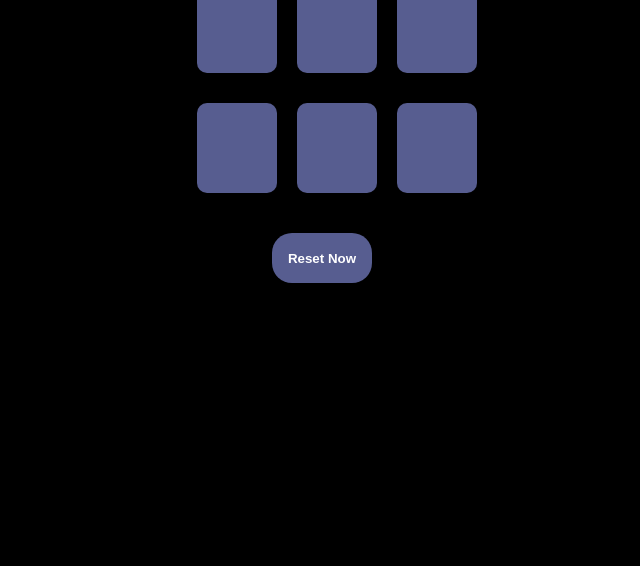
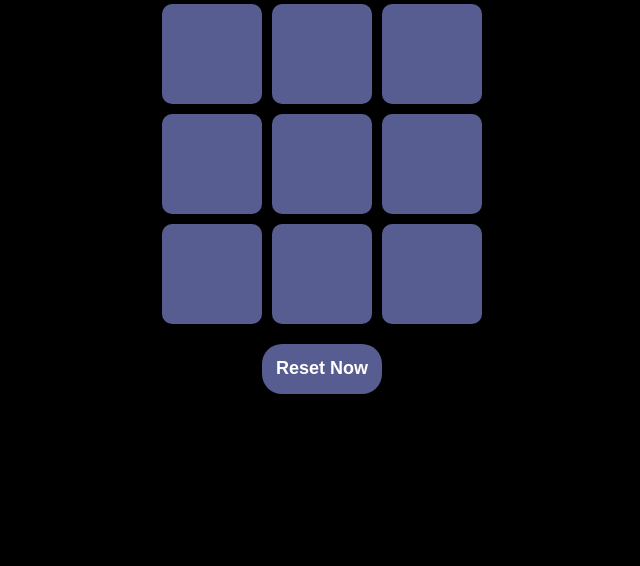
Before and after one commit to SinghJi2002/PRODIGY_WD_03, a plain HTML site: page index.html in a window 1280 px wide. Shown: the part 234-800 px from the top of the page, without its empty margins (318-958 px from the left). Drawn offline with Linux system fonts and the light colour scheme.

Commit message:
first commit

```diff
--- a/style.css
+++ b/style.css
@@ -1,183 +1,95 @@
-*{
-    padding:0;
+* {
+    padding: 0;
     margin: 0;
     outline: none;
+    box-sizing: border-box;
 }
-body{
+
+body {
     background-color: black;
+    display: flex;
+    flex-direction: column;
+    align-items: center;
+    justify-content: center;
+    height: 100vh;
+    text-align: center;
 }
-.title{
-    font-size: 50px;
+
+.title {
+    font-size: 40px;
     color: white;
     font-family: 'Courier New', Courier, monospace;
-    text-align: center;
-    margin-bottom: 40px;
+    margin-bottom: 20px;
 }
-.main-game{
+
+/* Adjust grid layout for responsiveness */
+.main-game {
     display: grid;
-    flex: 1fr 1fr 1fr;
-    column-gap: 50px;
-    row-gap: 30px;
-    grid-template-columns: 50px 50px 50px;
+    grid-template-columns: repeat(3, minmax(80px, 1fr));
+    gap: 10px;
     justify-content: center;
+    align-items: center;
+    width: 90%;
+    max-width: 320px;
 }
-.button1{
-    height: 90px;
-    width: 80px;
+
+.main-game button {
+    width: 100%;
+    aspect-ratio: 1; /* Ensures square buttons */
     border-radius: 10px;
     border: none;
     background-color: rgb(87, 93, 144);
     color: white;
+    font-size: 24px;
     text-align: center;
     vertical-align: middle;
-    font-size: 30px;
+    transition: 0.3s;
 }
-.button1:hover{
+
+.main-game button:hover {
     cursor: pointer;
     opacity: 0.8;
-    transition: opacity 0.8s;
 }
-.button2{
-    height: 90px;
-    width: 80px;
-    border-radius: 10px;
+
+.re {
+    margin-top: 20px;
+}
+
+.reset {
+    width: 120px;
+    height: 50px;
+    border-radius: 20px;
     border: none;
     background-color: rgb(87, 93, 144);
     color: white;
-    text-align: center;
-    vertical-align: middle;
-    font-size: 30px;
+    font-size: 18px;
+    font-weight: 700;
+    transition: 0.3s;
 }
-.button2:hover{
+
+.reset:hover {
     cursor: pointer;
     opacity: 0.8;
-    transition: opacity 0.8s;
 }
-.button3{
-    height: 90px;
-    width: 80px;
-    border-radius: 10px;
-    border: none;
-    background-color: rgb(87, 93, 144);
-    color: white;
-    text-align: center;
-    vertical-align: middle;
-    font-size: 30px;
+
+/* Responsive adjustments */
+@media (max-width: 600px) {
+    .title {
+        font-size: 30px;
+    }
+
+    .main-game {
+        max-width: 250px;
+        gap: 8px;
+    }
+
+    .main-game button {
+        font-size: 20px;
+    }
+
+    .reset {
+        width: 100px;
+        height: 45px;
+        font-size: 16px;
+    }
 }
-.button3:hover{
-    cursor: pointer;
-    opacity: 0.8;
-    transition: opacity 0.8s;
-}
-.button4{
-    height: 90px;
-    width: 80px;
-    border-radius: 10px;
-    border: none;
-    background-color: rgb(87, 93, 144);
-    color: white;
-    text-align: center;
-    vertical-align: middle;
-    font-size: 30px;
-}
-.button4:hover{
-    cursor: pointer;
-    opacity: 0.8;
-    transition: opacity 0.8s;
-}
-.button5{
-    height: 90px;
-    width: 80px;
-    border-radius: 10px;
-    border: none;
-    background-color: rgb(87, 93, 144);
-    color: white;
-    text-align: center;
-    vertical-align: middle;
-    font-size: 30px;
-}
-.button5:hover{
-    cursor: pointer;
-    opacity: 0.8;
-    transition: opacity 0.8s;
-}
-.button6{
-    height: 90px;
-    width: 80px;
-    border-radius: 10px;
-    border: none;
-    background-color: rgb(87, 93, 144);
-    color: white;
-    text-align: center;
-    vertical-align: middle;
-    font-size: 30px;
-}
-.button6:hover{
-    cursor: pointer;
-    opacity: 0.8;
-    transition: opacity 0.8s;
-}.button7{
-    height: 90px;
-    width: 80px;
-    border-radius: 10px;
-    border: none;
-    background-color: rgb(87, 93, 144);
-    color: white;
-    text-align: center;
-    vertical-align: middle;
-    font-size: 30px;
-}
-.button7:hover{
-    cursor: pointer;
-    opacity: 0.8;
-    transition: opacity 0.8s;
-}.button8{
-    height: 90px;
-    width: 80px;
-    border-radius: 10px;
-    border: none;
-    background-color: rgb(87, 93, 144);
-    color: white;
-    text-align: center;
-    vertical-align: middle;
-    font-size: 30px;
-}
-.button8:hover{
-    cursor: pointer;
-    opacity: 0.8;
-    transition: opacity 0.8s;
-}.button9{
-    height: 90px;
-    width: 80px;
-    border-radius: 10px;
-    border: none;
-    background-color: rgb(87, 93, 144);
-    color: white;
-    text-align: center;
-    vertical-align: middle;
-    font-size: 30px;
-}
-.button9:hover{
-    cursor: pointer;
-    opacity: 0.8;
-    transition: opacity 0.8s;
-}
-.re{
-    margin-top: 40px;
-    text-align: center;
-}
-.reset{
-    width: 100px;
-    height: 50px;
-    border-radius: 20px;
-    border: none;
-    outline: none;
-    background-color: rgb(87, 93, 144);
-    color: white;
-    font-weight: 700;
-}
-.reset:hover{
-    cursor: pointer;
-    opacity: 0.8;
-    transition: opacity 0.8s;
-}
```
